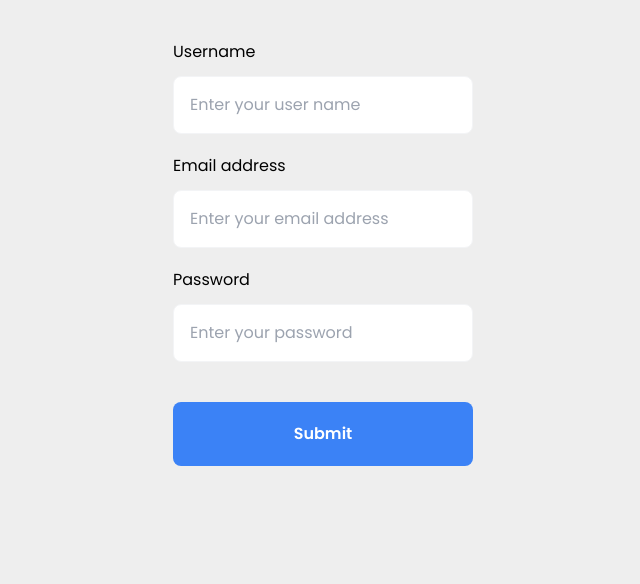
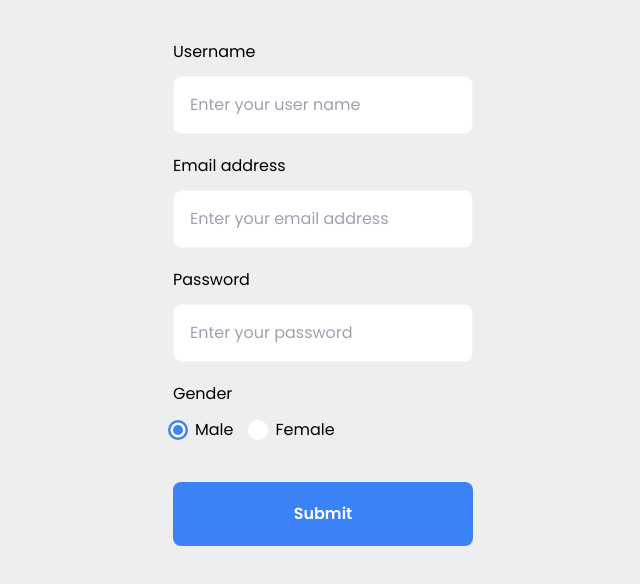
Before and after one commit to trwinddev/Register-Form, a React (Vite) app: page / in a window 1280 px wide. Shown: the top 584 px of the page, without its empty margins (317-957 px from the left). Built offline with nearby package versions, Linux system fonts and the light colour scheme.

Commit message:
custom radio

```diff
--- a/src/components/form/RegisterFormik.jsx
+++ b/src/components/form/RegisterFormik.jsx
@@ -2,6 +2,7 @@ import React from "react";
 import InputFormik from "../input/InputFormik";
 import { Formik, Form, Field } from "formik";
 import * as Yup from "yup";
+import RadioFormik from "../radio/RadioFormik";
 
 const RegisterFormik = () => {
   return (
@@ -45,7 +46,13 @@ const RegisterFormik = () => {
           }, 2000);
         }}
       >
-        {(formik) => (
+        {(formik) => {
+          const genderWatch = formik.values.gender;
+          console.log(
+            "🚀 ~ file: RegisterFormik.jsx:55 ~ RegisterFormik ~ genderWatch:",
+            genderWatch
+          );
+          return (
             <form
               onSubmit={formik.handleSubmit}
               className="max-w-[300px] mx-auto my-10"
@@ -72,6 +79,27 @@ const RegisterFormik = () => {
                 name="password"
                 placeholder="Enter your password"
               ></InputFormik>
+              <div className="flex flex-col gap-3 mb-5">
+                <label className="cursor-pointer">Gender</label>
+                <div className="flex items-center gap-5">
+                  <div className="flex items-center gap-x-3">
+                    <RadioFormik
+                      name="gender"
+                      value="male"
+                      checked={genderWatch === "male"}
+                    ></RadioFormik>
+                    <span>Male</span>
+                  </div>
+                  <div className="flex items-center gap-x-3">
+                    <RadioFormik
+                      name="gender"
+                      value="female"
+                      checked={genderWatch === "female"}
+                    ></RadioFormik>
+                    <span>Female</span>
+                  </div>
+                </div>
+              </div>
               <button className="w-full bg-blue-500 rounded-lg p-5 mt-5 font-semibold text-white ">
                 {formik.isSubmitting ? (
                   <div className="h-5 w-5 rounded-full border-4 border-t-4 border-white border-t-transparent animate-spin mx-auto"></div>
@@ -80,7 +108,8 @@ const RegisterFormik = () => {
                 )}
               </button>
             </form>
-        )}
+          );
+        }}
       </Formik>
     </div>
   );
--- /dev/null
+++ b/src/components/radio/RadioFormik.jsx
@@ -0,0 +1,20 @@
+import { useField } from "formik";
+import React from "react";
+
+const RadioFormik = (props) => {
+  const [field] = useField(props);
+  return (
+    <label className="cursor-pointer custom-radio">
+      <input
+        type="radio"
+        {...field}
+        value={props.value}
+        className="hidden"
+        checked={props.checked}
+      />
+      <div className="bg-white w-full h-full rounded-full"></div>
+    </label>
+  );
+};
+
+export default RadioFormik;
```
Lines whose indentation alone changed are shown as unchanged.
